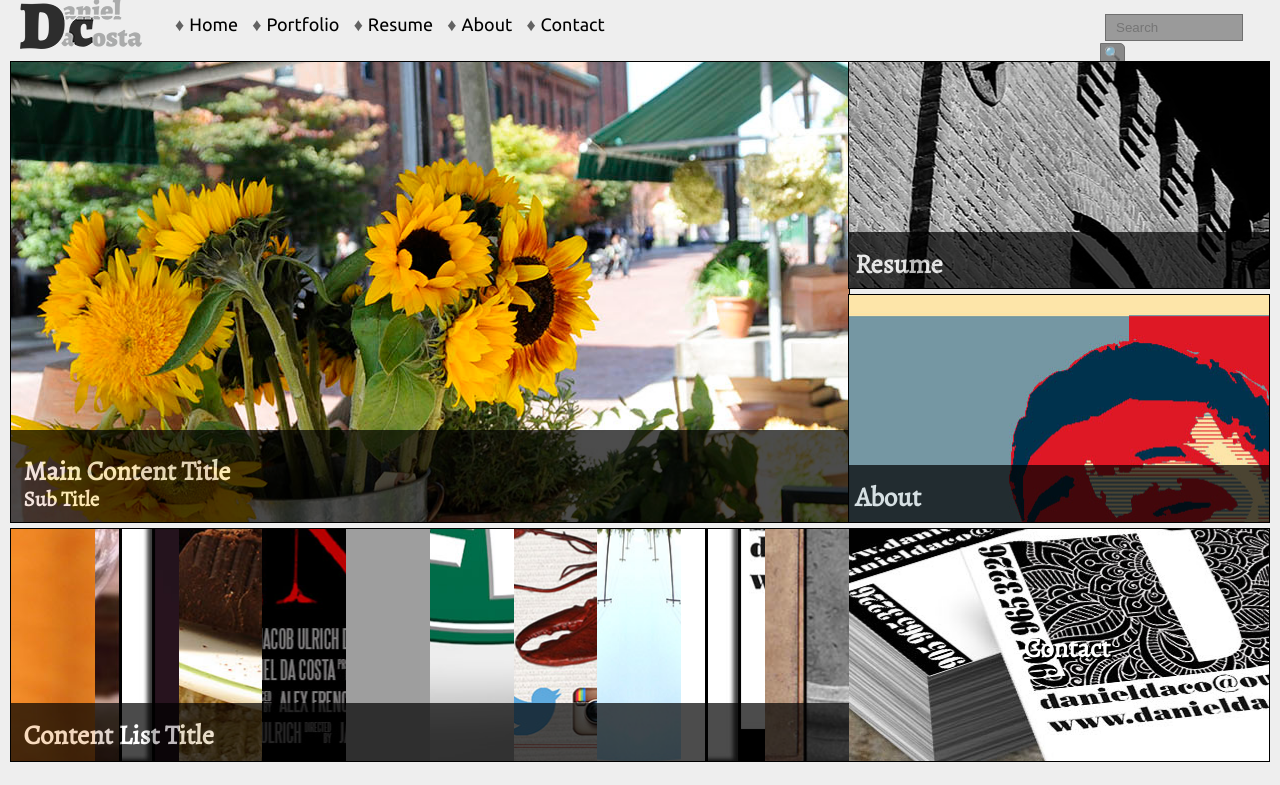
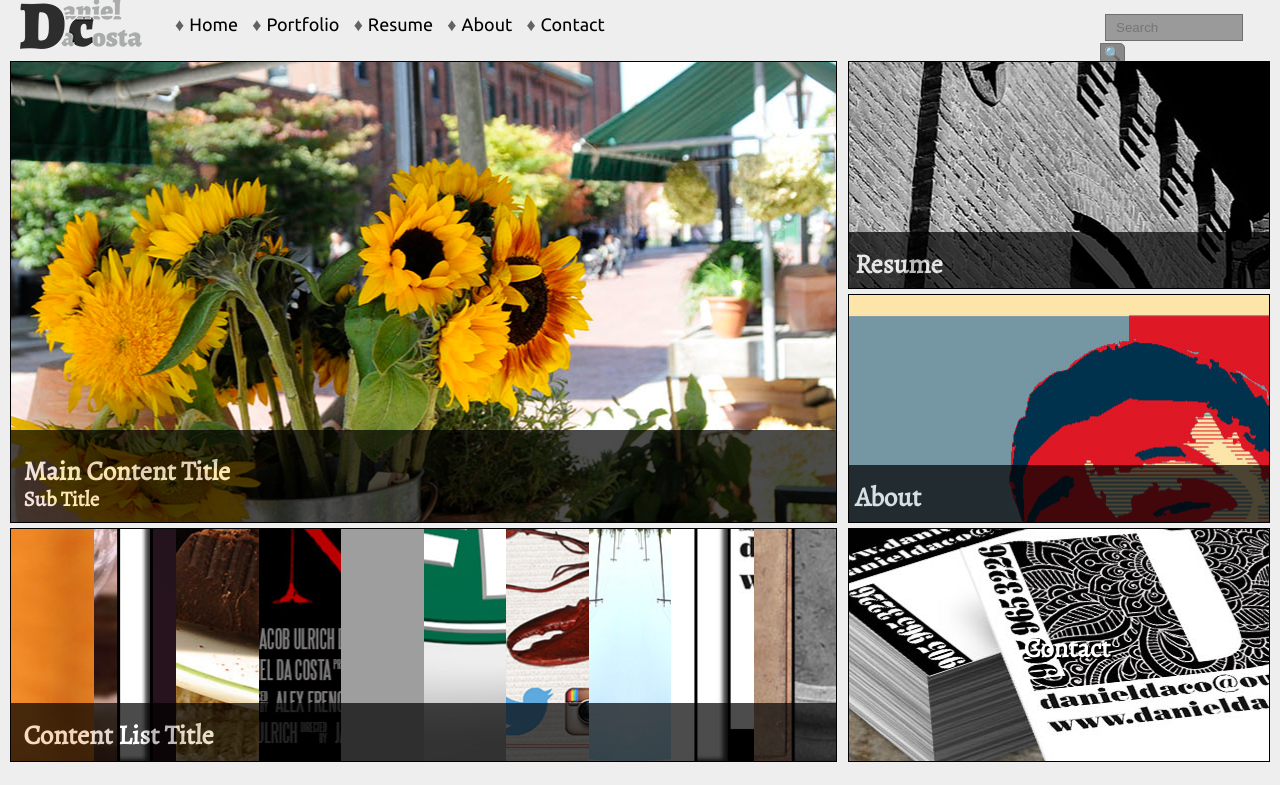
Before and after one commit to dacochri/danieldaco, a PHP site: page / in a window 1280 px wide. Shown: the part 15-800 px from the top of the page. Run offline with PHP 8.4, Linux system fonts and the light colour scheme; style sheets or scripts are compiled from the project's sources; some libraries are stand-ins or nearby versions; some web fonts are replaced; grey boxes are pictures that could not be loaded.

Commit message:
adjust left panel on md and lg

```diff
--- a/danieldaco/assets/css/app.mobile.css
+++ b/danieldaco/assets/css/app.mobile.css
@@ -1 +1 @@
-@media only screen and (min-width: 768px) and (max-width: 991px) and (orientation: portrait){body{font-size:3.2rem}.top{height:12.5%}.top .logo{top:2.5% !important}.top .extra input[type="text"]{width:20%}.top .logo,.top nav.main,.top .extra{width:100%;text-align:center;position:relative;top:auto;right:auto;bottom:auto;left:auto}.main-content{height:55vh}.content-list{margin-bottom:0.5rem}.content-list,.sub-content-top,.sub-content-middle,.sub-content-bottom{height:30vh}.left,.right{width:99%;height:auto;top:auto;right:0.5rem;bottom:auto;left:0.5rem}.top,.left,.right{position:relative}.content,.image-expanded{position:fixed;right:1.3rem;bottom:1rem;left:1.3rem;height:auto}.content .close,.image-expanded .close{font-size:5rem;padding:1rem 1.5rem}}
+@media only screen and (min-width: 768px) and (max-width: 991px){body{font-size:3.2rem}.top{height:12.5%}.top .logo{top:2.5% !important}.top .extra input[type="text"]{width:20%}.top .logo,.top nav.main,.top .extra{width:100%;text-align:center;position:relative;top:auto;right:auto;bottom:auto;left:auto}.main-content{height:55vh}.content-list{margin-bottom:0.5rem}.content-list,.sub-content-top,.sub-content-middle,.sub-content-bottom{height:30vh}.left,.right{width:99%;height:auto;top:auto;right:0.5rem;bottom:auto;left:0.5rem}.top,.left,.right{position:relative}.content,.image-expanded{position:fixed;right:1.3rem;bottom:1rem;left:1.3rem;height:auto}.content .close,.image-expanded .close{font-size:5rem;padding:1rem 1.5rem}}@media only screen and (min-width: 992px) and (max-width: 1199px){.left{width:calc(65% - 0.5rem)}}@media only screen and (min-width: 1200px) and (max-width: 1700px){.left{width:calc(65% - 0.5rem)}}
--- a/danieldaco/assets/scss/app.mobile.scss
+++ b/danieldaco/assets/scss/app.mobile.scss
@@ -1,12 +1,12 @@
 /* *** xs *** */
-// phone portrait
+// phone
 @media only screen and (max-width: 767px){
 
 }
 
 /* *** sm *** */
-// tablet portrait
-@media only screen and (min-width: 768px) and (max-width: 991px) and (orientation: portrait){
+// tablet
+@media only screen and (min-width: 768px) and (max-width: 991px){
   body{
     font-size: 3.2rem;
   }
@@ -75,19 +75,23 @@
   }
 }
 
-// tablet landscape
-@media only screen and (min-width: 768px) and (max-width: 991px) and (orientation: landscape){
-
-}
-
 /* *** md *** */
 // desktop
-@media only screen and (min-device-width: 992px) and (max-device-width: 1199px){
-
+@media only screen and (min-width: 992px) and (max-width: 1199px){
+  .left{
+    width: calc(65% - 0.5rem);
+  }
 }
 
 /* *** lg *** */
 // desktop
-@media only screen and (min-device-width: 1200px) {
+@media only screen and (min-width: 1200px) and (max-width: 1700px){
+  .left{
+    width: calc(65% - 0.5rem);
+  }
+}
+
+//desktop
+@media only screen and (min-width: 1701px){
 
 }
```
